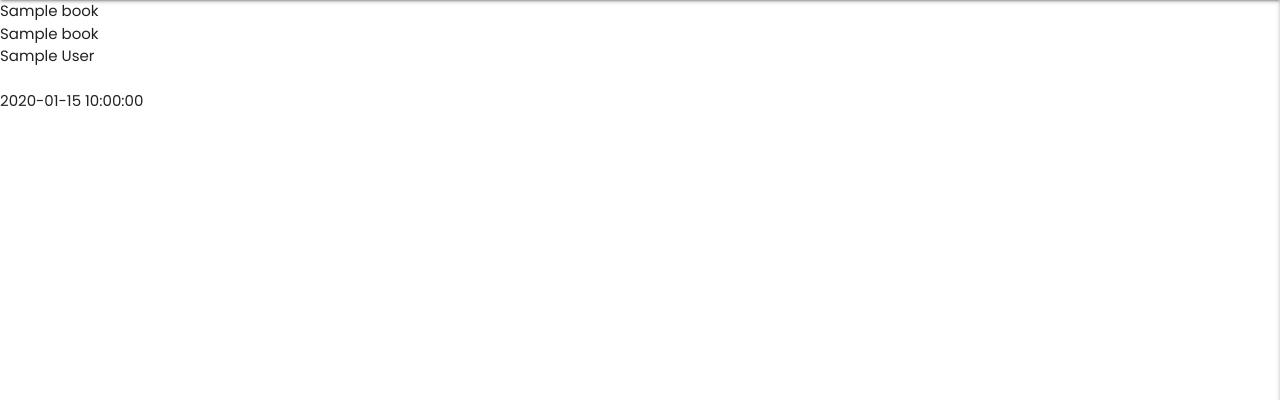
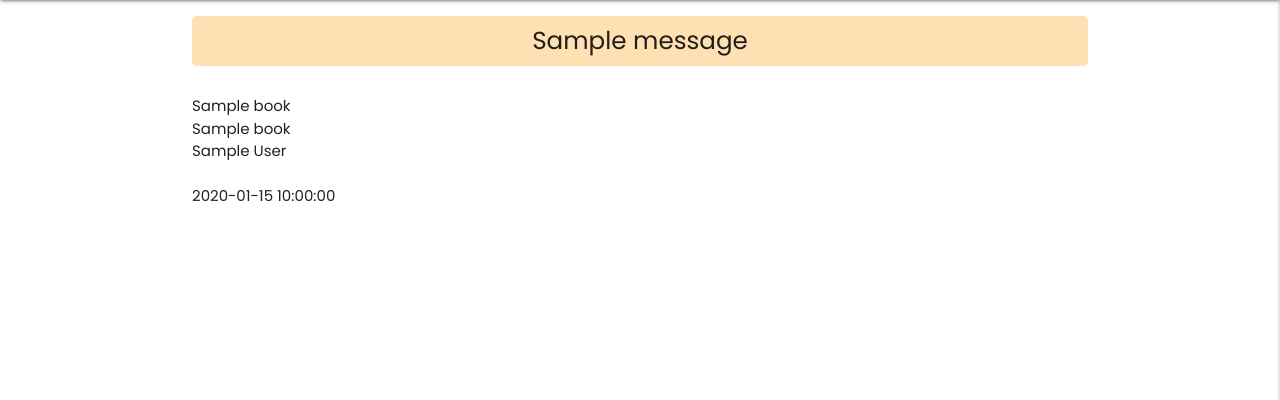
Before and after one commit to Code-Institute-Submissions/Entrepreneur-Bookshelf, a Flask app: page / in a window 1280 px wide. Shown: the part 64-464 px from the top of the page. Run offline with Flask 2, Linux system fonts and the light colour scheme; one stand-in notice (Sample message) is shown; a database or web service that is not in the repository returns one stand-in record (values such as "Sample title"); some libraries are stand-ins or nearby versions.

Commit message:
Added the registration functionality, fields validation and custom flashed messages

```diff
--- a/app.py
+++ b/app.py
@@ -25,6 +25,24 @@ def get_books():
 
 @app.route("/register", methods=["GET", "POST"])
 def register():
+    if request.method == "POST":
+        # Let's check if the username already exists in the database
+        existing_reader = mongo.db.readers.find_one(
+            {"username": request.form.get("username").lower()})
+
+        if existing_reader:
+            flash("Whoops! This reader's username already exists. Please, try again.")
+            return redirect(url_for("register"))
+
+        register = {
+            "username": request.form.get("username").lower(),
+            "password": generate_password_hash(request.form.get("password"))
+        }
+        mongo.db.readers.insert_one(register)
+
+        # Let's put the new user into their 'session' cookie
+        session["reader"] = request.form.get("username").lower()
+        flash("Excellent! Successful Registration!")
     return render_template("register.html")
 
 
--- a/static/css/style.css
+++ b/static/css/style.css
@@ -7,3 +7,8 @@ body {
 .text-shadow {
   text-shadow: 2px 2px 2px rgba(0, 0, 0, 0.5);
 }
+
+.flashes h5 {
+  line-height: 2;
+  border-radius: 5px;
+}
--- a/templates/base.html
+++ b/templates/base.html
@@ -65,7 +65,19 @@
       </ul>
     </header>
 
-    {% block content %} {% endblock %}
+    <section class="container flash_box">
+      <!-- Showing the flashed messages -->
+      {% with messages = get_flashed_messages() %} {% if messages %} {% for
+      message in messages %}
+      <div class="row flashes">
+        <h5 class="orange lighten-4 center-align">{{ message }}</h5>
+      </div>
+      {% endfor %} {% endif %} {% endwith %}
+    </section>
+
+    <main class="container">
+      {% block content %} {% endblock %}
+    </main>
 
     <script
       src="https://code.jquery.com/jquery-3.5.1.min.js"
```
Also changed, not shown: templates/register.html (+14 -1 lines).
